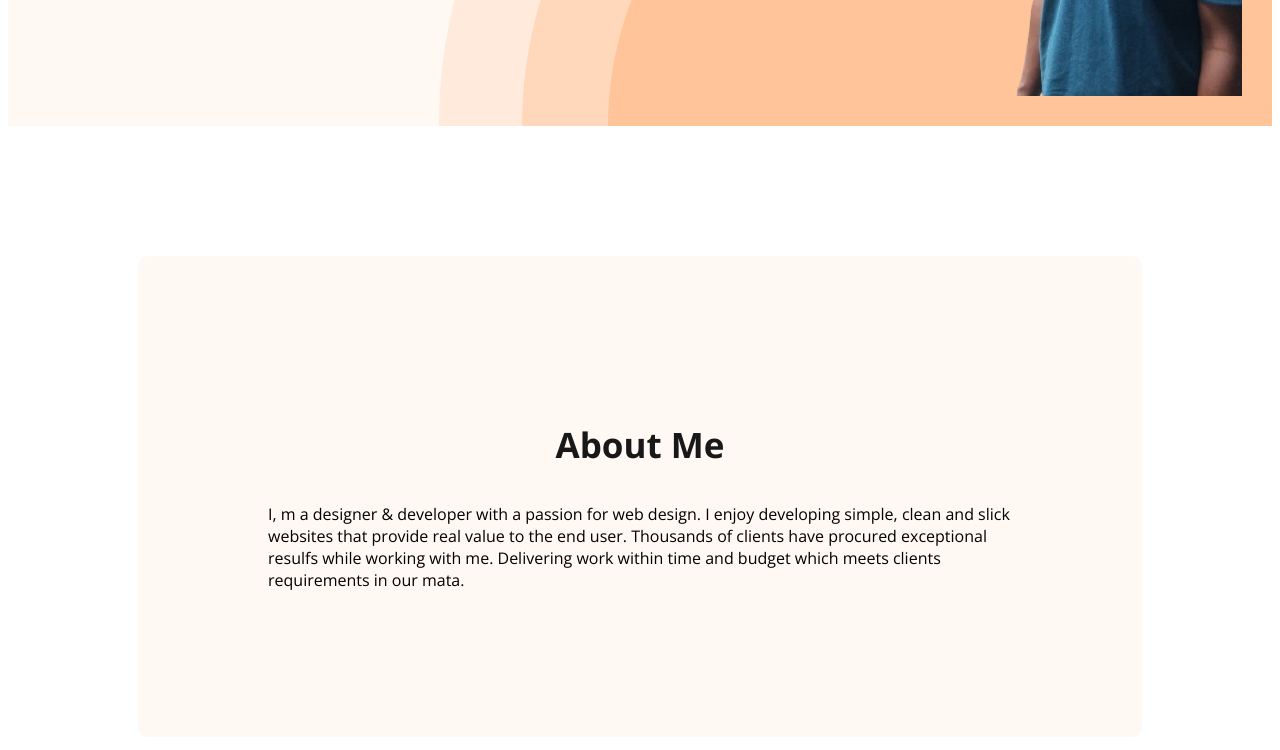
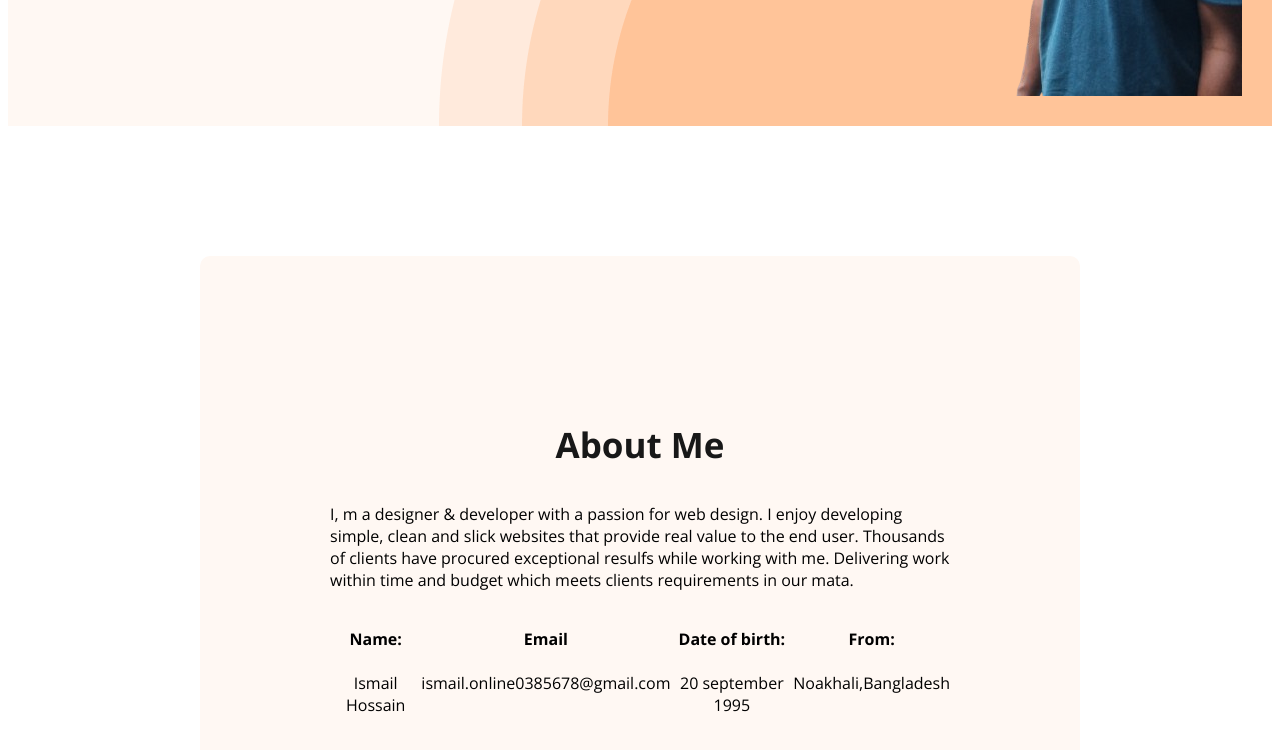
Before and after one commit to ismail-dev-code/ismail-hossain, a plain HTML site: page index.html in a window 1280 px wide. Shown: the part 703-1453 px from the top of the page. Drawn offline with nearby package versions, Linux system fonts and the light colour scheme.

Commit message:
about section

```diff
--- a/index.html
+++ b/index.html
@@ -35,6 +35,24 @@
             <h3 class="section-title">About Me
             </h3>
             <p class="section-description">I, m a designer & developer with a passion for web design. I enjoy developing simple, clean and slick websites that provide real value to the end user. Thousands of clients have procured exceptional resulfs while working with me. Delivering work within time and budget which meets clients requirements in our mata.</p>
+            <div class="about-info-container">
+                  <div class="about-info">
+                    <h4 class="info-title">Name:</h4>
+                    <p class="info-description">Ismail Hossain</p>
+                  </div>
+                  <div class="about-info">
+                    <h4 class="info-title">Email</h4>
+                    <p class="info-description">ismail.online0385678@gmail.com</p>
+                  </div>
+                  <div class="about-info">
+                    <h4 class="info-title">Date of birth:</h4>
+                    <p class="info-description">20 september 1995</p>
+                  </div>
+                  <div class="about-info">
+                    <h4 class="info-title">From:</h4>
+                    <p class="info-description">Noakhali,Bangladesh</p>
+                  </div>
+            </div>
 
 
         </section>
--- a/styles/portfolio.css
+++ b/styles/portfolio.css
@@ -77,6 +77,17 @@ nav a{
   border-radius: 10px;
   background: #fff8f3;
   margin: 130px;
+  padding: 130px;
+}
+.about-info-container{
+  display: flex;
+  justify-content: space-around;
+
+}
+.about-info{
+  text-align: center;
+
+
 }
 .section-title{
   color: #181818;
@@ -89,3 +100,7 @@ nav a{
   text-align: center;
   font-size: 18px;
 }
+main{
+  max-width: 1140px;
+  margin: 0 auto;
+}
```
